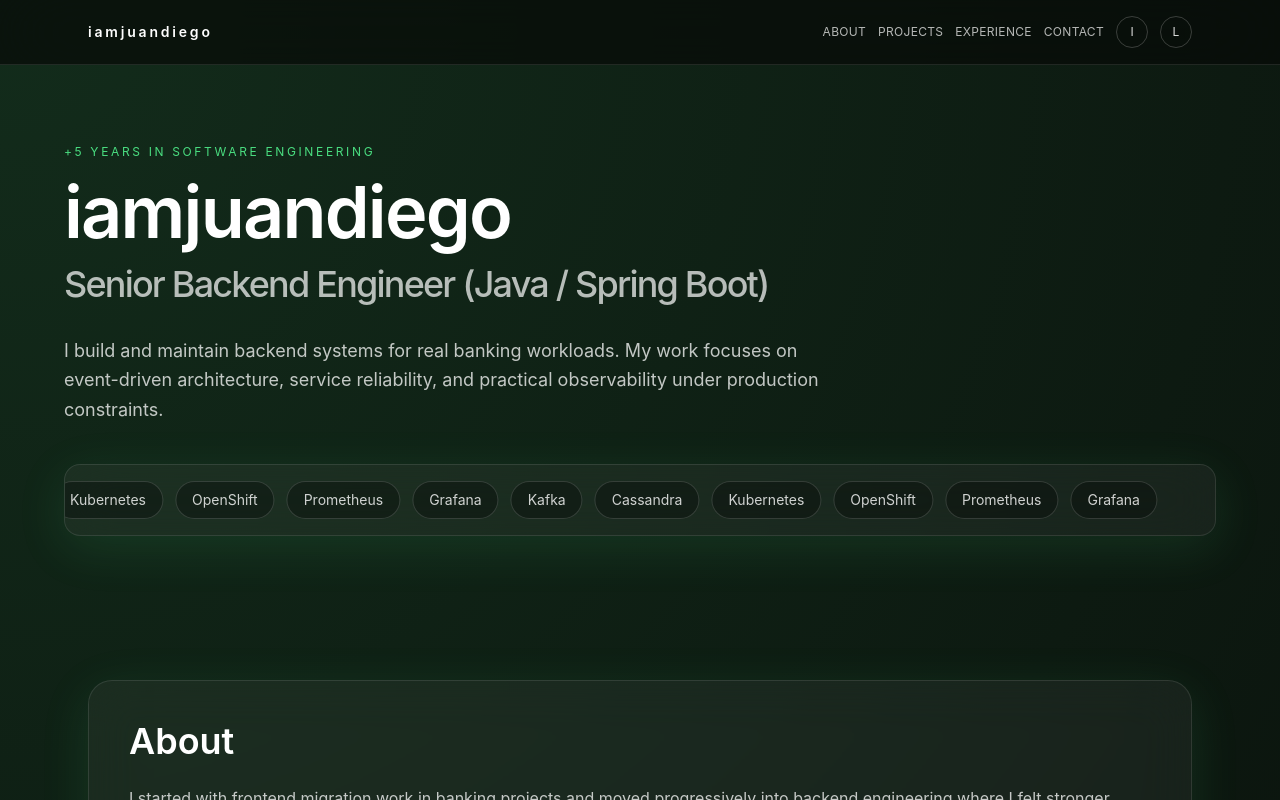
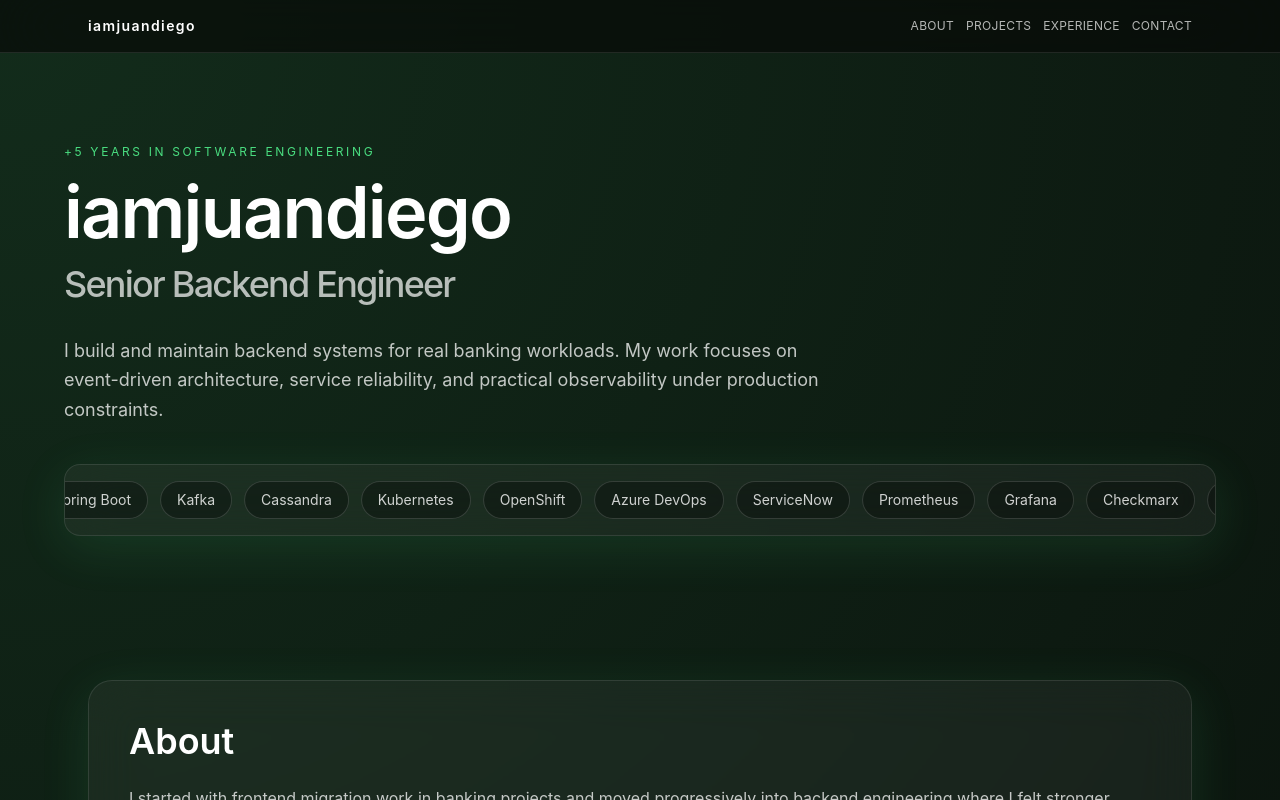
Before and after one commit to iamjuandiego/vibe-coding-repo, a React (Vite) app: page / in a window 1280 px wide. Shown: the top 800 px of the page. Built offline with nearby package versions, Linux system fonts and the light colour scheme.

Commit message:
fixes in herosection & navbar

```diff
--- a/src/components/HeroSection.tsx
+++ b/src/components/HeroSection.tsx
@@ -1,6 +1,6 @@
 import { motion } from "framer-motion";
 
-const techTicker = ["Kafka", "Cassandra", "Kubernetes", "OpenShift", "Prometheus", "Grafana"];
+const techTicker = ["Java", "Spring Boot", "Kafka", "Cassandra", "Kubernetes", "OpenShift", "Azure DevOps", "ServiceNow", "Prometheus", "Grafana", "Checkmarx", "Dependency Management", "Monitoring", "Incident Handling", "OnCallTeams"];
 
 export default function HeroSection(): JSX.Element {
   return (
@@ -10,7 +10,7 @@ export default function HeroSection(): JSX.Element {
         <h1 className="max-w-4xl text-5xl font-semibold tracking-tight text-white md:text-7xl">
           iamjuandiego
           <span className="mt-4 block text-2xl font-medium text-white/70 md:text-4xl">
-            Senior Backend Engineer (Java / Spring Boot)
+            Senior Backend Engineer
           </span>
         </h1>
         <p className="mt-8 max-w-3xl text-lg leading-relaxed text-white/75">
@@ -21,7 +21,7 @@ export default function HeroSection(): JSX.Element {
           <motion.div
             className="flex gap-3"
             animate={{ x: ["0%", "-50%"] }}
-            transition={{ repeat: Infinity, duration: 16, ease: "linear" }}
+            transition={{ repeat: Infinity, duration: 30, ease: "linear" }}
           >
             {[...techTicker, ...techTicker].map((item, idx) => (
               <span
--- a/src/components/Navbar.tsx
+++ b/src/components/Navbar.tsx
@@ -18,7 +18,7 @@ export default function Navbar({ showBackHome = false }: NavbarProps): JSX.Eleme
   return (
     <header className="fixed inset-x-0 top-0 z-50 border-b border-white/10 bg-obsidian/70 backdrop-blur-2xl">
       <div className="mx-auto flex max-w-6xl items-center justify-between px-6 py-4">
-        <Link to="/" className="text-sm font-semibold tracking-[0.2em] text-white">
+        <Link to="/" className="text-sm font-semibold tracking-[0.1em] text-white">
           iamjuandiego
         </Link>
         <nav className="flex items-center gap-3">
@@ -42,17 +42,6 @@ export default function Navbar({ showBackHome = false }: NavbarProps): JSX.Eleme
               ))}
             </>
           )}
-          {socialLinks.map((item) => (
-            <a
-              key={item.label}
-              href={item.href}
-              target="_blank"
-              rel="noreferrer"
-              aria-label={item.label}
-            >
-              <SocialIcon label={item.label} />
-            </a>
-          ))}
         </nav>
       </div>
     </header>
```
